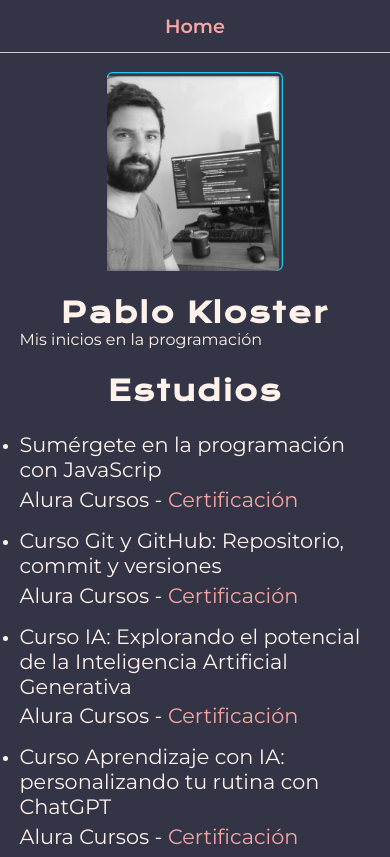
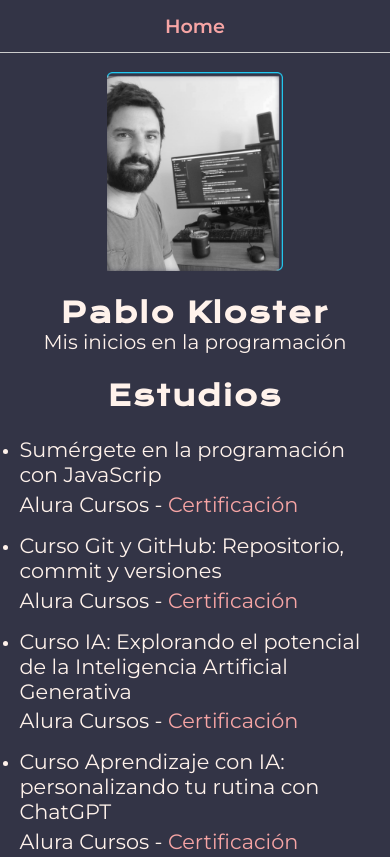
Before and after one commit to pablogkloster/portafolio, a plain HTML site: page Curriculum.html in a window 390 px wide. Shown: the top 857 px of the page. Drawn offline with nearby package versions, Linux system fonts and the light colour scheme.

Commit message:
Actualización Media Queries y actualización link Readme

```diff
--- a/Curriculum.html
+++ b/Curriculum.html
@@ -18,7 +18,7 @@
         <section class="presentacion-contenido">
             <div class="bloque-titulo">
                 <h1 class="presentacion-contenido-titulo"><strong>Pablo Kloster</strong></h1>
-                <p class="presentacion-contenido-texto">Mis inicios en la programación</p>
+                <p class="presentacion-contenido-subtitulo">Mis inicios en la programación</p>
             </div>
 
             <!-- ======================
--- a/styles/style.css
+++ b/styles/style.css
@@ -5,7 +5,6 @@
   --color-secundario:#FFF2EB;
   --color-terciario: #F7A5A5;
   --color-hover: #272727;
-
   --fuente-montserrat: "Montserrat", sans-serif;
   --fuente-krona: "Krona One", sans-serif;
 }
@@ -79,6 +78,11 @@ body {
   font-size: 2.25rem;
   font-family: var(--fuente-krona);
   letter-spacing: 2px; /* separa 2px entre cada letra */
+}
+
+.presentacion-contenido-subtitulo {
+  font-size: 1.5rem;
+  font-family: var(--fuente-montserrat);
 }
 
 .titulo-destaque {
@@ -237,6 +241,11 @@ body {
   text-align: center;
 }
 
+.presentacion-contenido-subtitulo {
+  font-size: 1.25rem;
+  text-align: center;
+}
+
 .presentacion-contenido-texto {
   font-size: 1rem;
 }
```
Also changed, not shown: 1 other file. Lines whose indentation alone changed are shown as unchanged.
